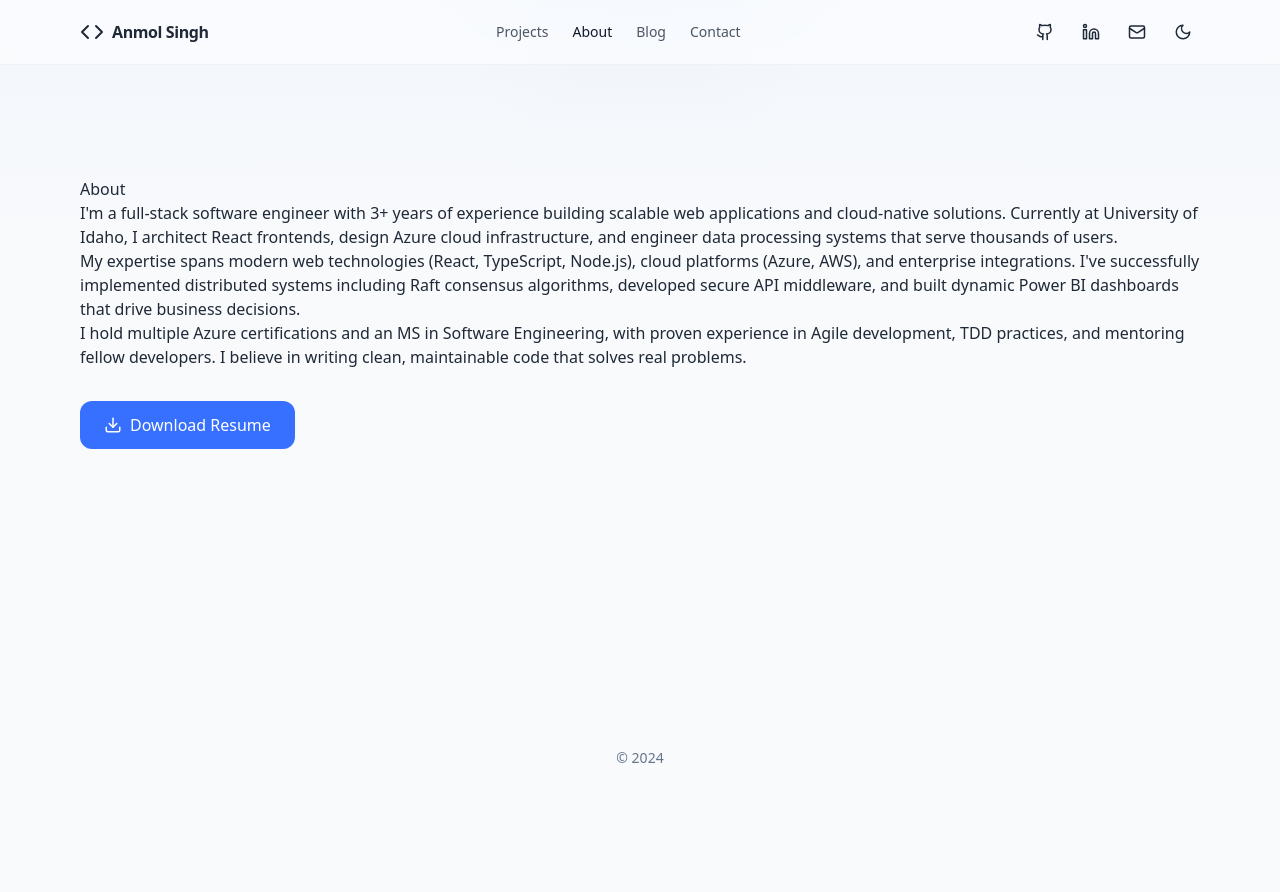
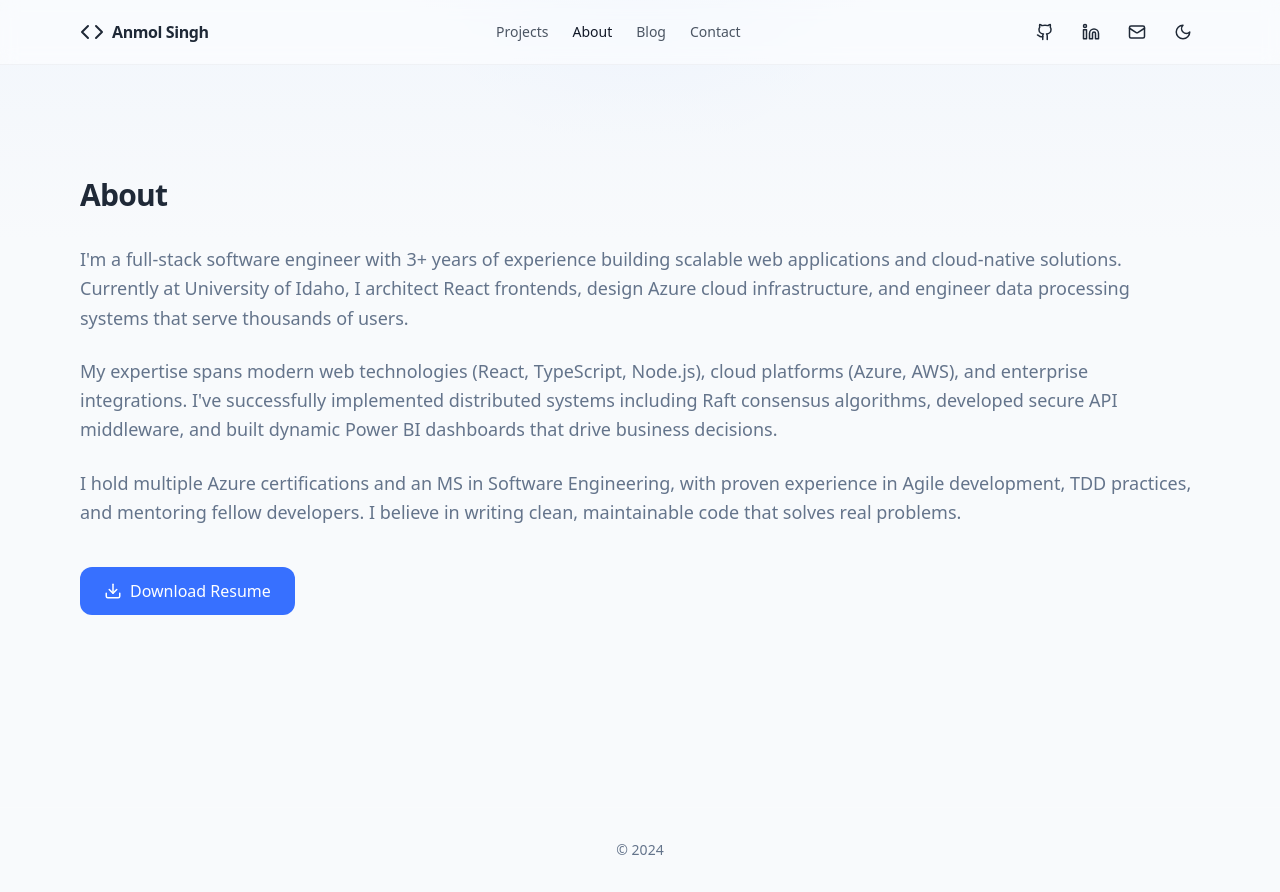
Before and after one commit to anmols97/anmols97.github.io, a React (Vite) app: page /about in a window 1280 px wide. Before the commit the page ends 800 px from the top, so only its background shows below. Built offline with nearby package versions, Linux system fonts and the light colour scheme.

Commit message:
Update styling

```diff
--- a/src/routes/About.tsx
+++ b/src/routes/About.tsx
@@ -9,21 +9,25 @@ export default function About() {
     <Layout>
       <Seo title="About" path="/about" />
       <section className="section">
-        <Container className="prose prose-invert max-w-3xl">
-          <h2>
+        <Container className="max-w-4xl">
+          <div className="space-y-8">
+            <h2 className="text-3xl font-bold tracking-tight">
               <FormattedMessage id="about.title" />
             </h2>
-          <p>
+            <div className="space-y-6 text-lg leading-relaxed">
+              <p className="text-muted">
                 <FormattedMessage id="about.paragraph1" />
               </p>
-          <p>
+              <p className="text-muted">
                 <FormattedMessage id="about.paragraph2" />
               </p>
-          <p>
+              <p className="text-muted">
                 <FormattedMessage id="about.paragraph3" />
               </p>
+            </div>
+          </div>
 
-          <div className="not-prose mt-8">
+          <div className="mt-10">
             <a
               href="/Anmol_Singh_Resume.pdf"
               download
```
Lines whose indentation alone changed are shown as unchanged.
